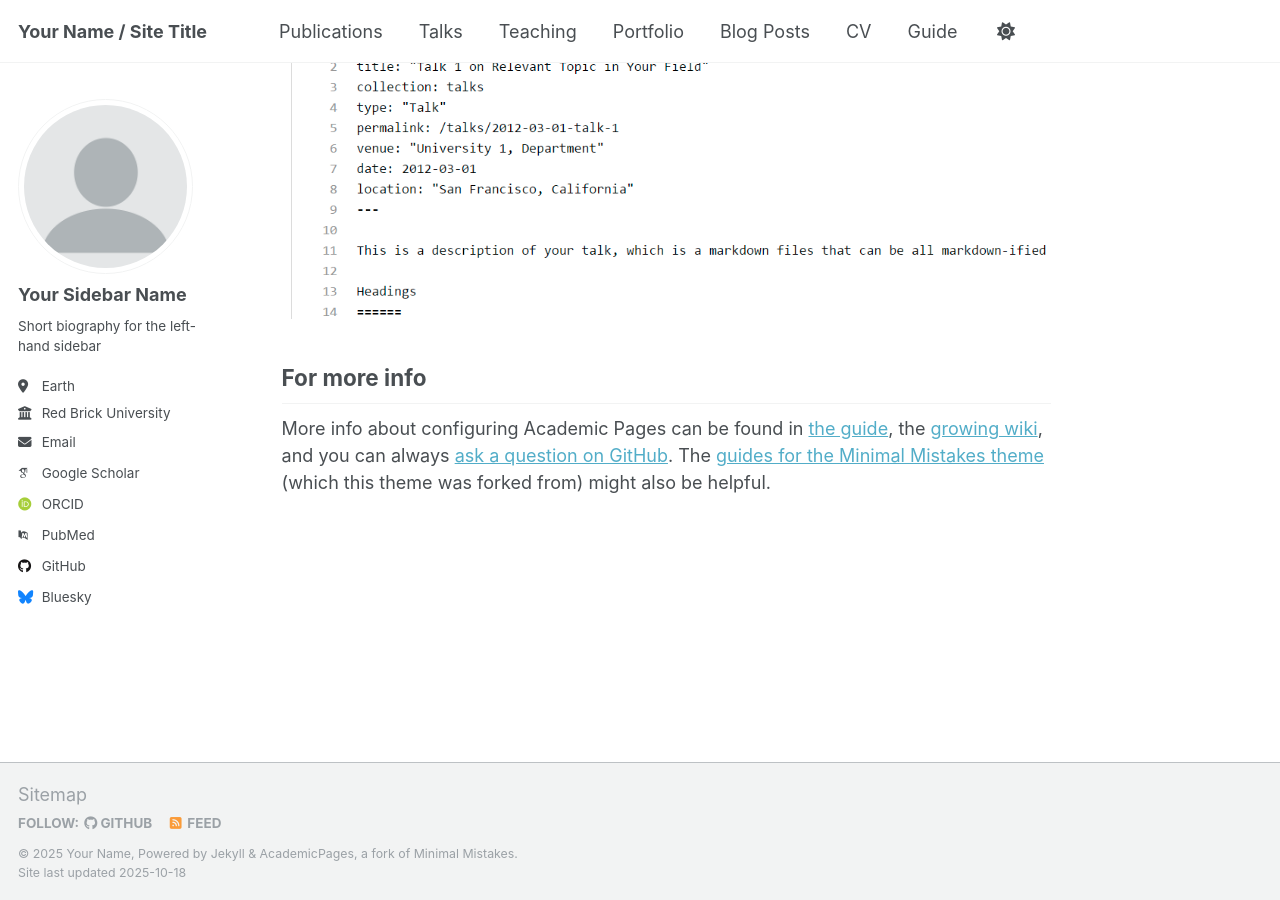
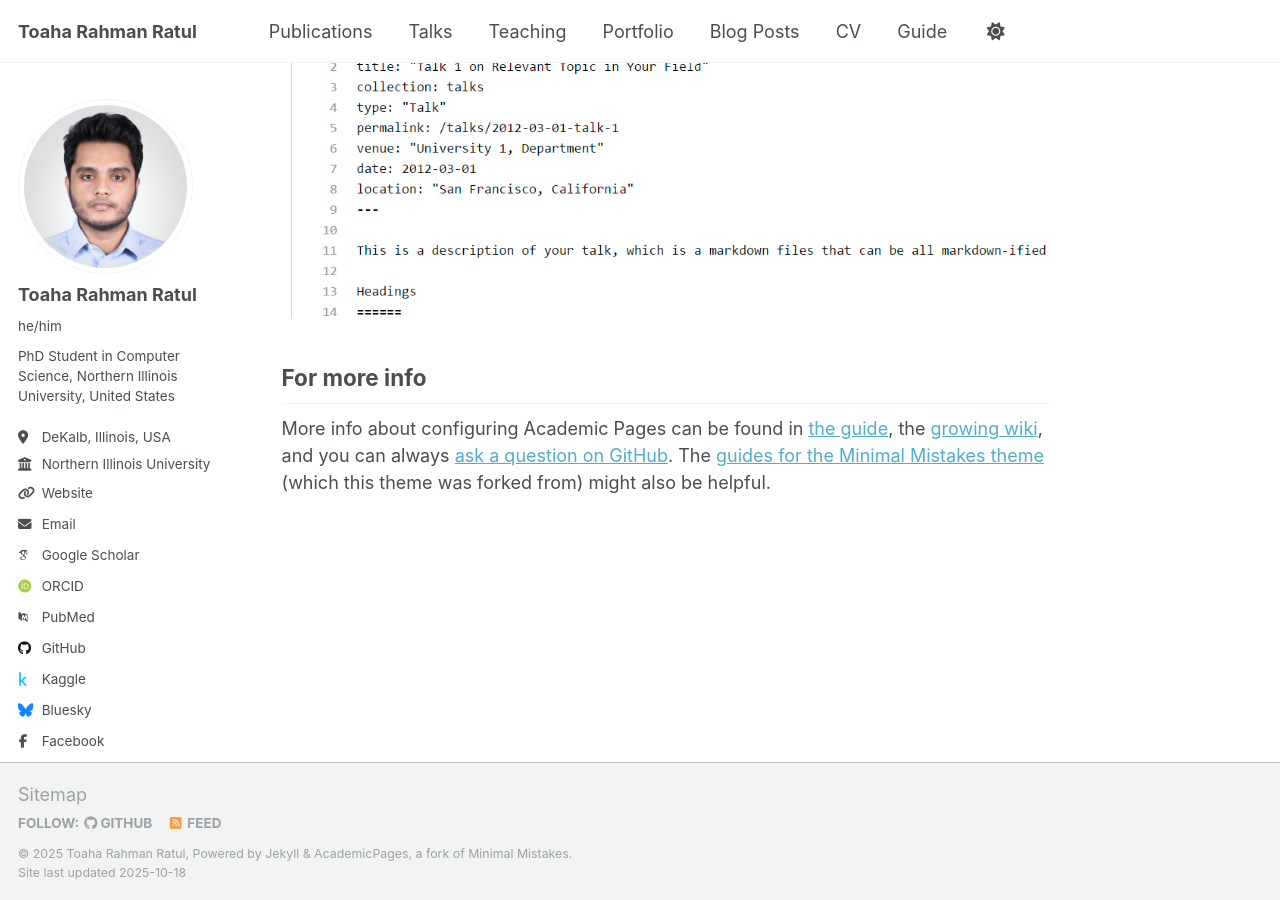
Before and after one commit to toaharahmanratul/toaharahmanratul.github.io, a Jekyll site: the page built from _pages/about.md, in a window 1280 px wide and 900 px high, scrolled down 2880 px. Built offline with Jekyll 4.4.1, drawn with Linux system fonts in a browser that asks for light colours; some web fonts are replaced; a script that is not in the unit is left out.

Commit message:
changed _config.yml

```diff
--- a/_config.yml
+++ b/_config.yml
@@ -9,34 +9,34 @@
 # Basic Site Settings
 locale                   : "en-US"
 site_theme               : "default"
-title                    : "Your Name / Site Title"
+title                    : "Toaha Rahman Ratul"
 title_separator          : "-"
-name                     : &name "Your Name"
+name                     : &name "Toaha Rahman Ratul"
 description              : &description "personal description"
-url                      : https://academicpages.github.io # the base hostname & protocol for your site e.g. "https://[your GitHub username].github.io" or if you already have some other page hosted on Github then use "https://[your GitHub username].github.io/[Your Repo Name]"
+url                      : https://toaharahmanratul.github.io # the base hostname & protocol for your site e.g. "https://[your GitHub username].github.io" or if you already have some other page hosted on Github then use "https://[your GitHub username].github.io/[Your Repo Name]"
 baseurl                  : "" # the subpath of your site, e.g. "/blog"
-repository               : "academicpages/academicpages.github.io"
+repository               : "toaharahmanratul/toaharahmanratul.github.io"
 
 # Site Author - The following control what appear as part of the author content on the side bar.
 #               If a field is blank the icon and link will not appear, otherwise it will be shown.
 #               Additional customization can be done by editing /_includes/author-profile.html
 author:
   # Biographic information
-  avatar           : "profile.png"
-  name             : "Your Sidebar Name"
-  pronouns         : # example: "she/her"
-  bio              : "Short biography for the left-hand sidebar"
-  location         : "Earth"
-  employer         : "Red Brick University"
-  uri              : # URL
-  email            : "none@example.org"
+  avatar           : "profile_dp.jpeg"
+  name             : "Toaha Rahman Ratul"
+  pronouns         : "he/him"
+  bio              : "PhD Student in Computer Science, Northern Illinois University, United States"
+  location         : "DeKalb, Illinois, USA"
+  employer         : "Northern Illinois University"
+  uri              : "https://toaharahmanratul.github.io"
+  email            : "toaharahman.ratul@gmail.com"
 
   # Academic websites
   academia         : # URL
   arxiv            : # URL - Update with the correct link to your profile
-  googlescholar    : "https://scholar.google.com/citations?user=PS_CX0AAAAAJ"
+  googlescholar    : "https://scholar.google.com/citations?user=LKWW3I8AAAAJ&hl=en"
   impactstory      : # URL
-  orcid            : "http://orcid.org/yourorcidurl"
+  orcid            : "https://orcid.org/my-orcid?orcid=0009-0009-3691-6604"
   semantic         : # URL
   pubmed           : "https://www.ncbi.nlm.nih.gov/pubmed/?term=john+snow"
   researchgate     : # URL
@@ -46,14 +46,14 @@ author:
   bitbucket        : # Username - Update with your username on the site
   codepen          : # Username
   dribbble         : # Username
-  github           : "academicpages"
-  kaggle           : # Username
+  github           : "toaharahmanratul"
+  kaggle           : "toaharahmanratul"
   stackoverflow    : # User number or user number and name (i.e., use "1" or "1/jeff-atwood")
 
   # Social media
   artstation       : # Username
   bluesky          : "bsky.app" # Replace this with you Bluesky username
-  facebook         : # Username
+  facebook         : "toaharahman.ratul"
   flickr           : # Username
   foursquare       : # Username
   goodreads        : # Username
@@ -61,7 +61,7 @@ author:
   keybase          : # Username
   instagram        : # Username
   lastfm           : # Username
-  linkedin         : # Username
+  linkedin         : "trratul"
   mastodon         : # URL
   medium           : # URL
   pinterest        : # Username
```
Also changed, not shown: images/profile_dp.jpeg (added).
